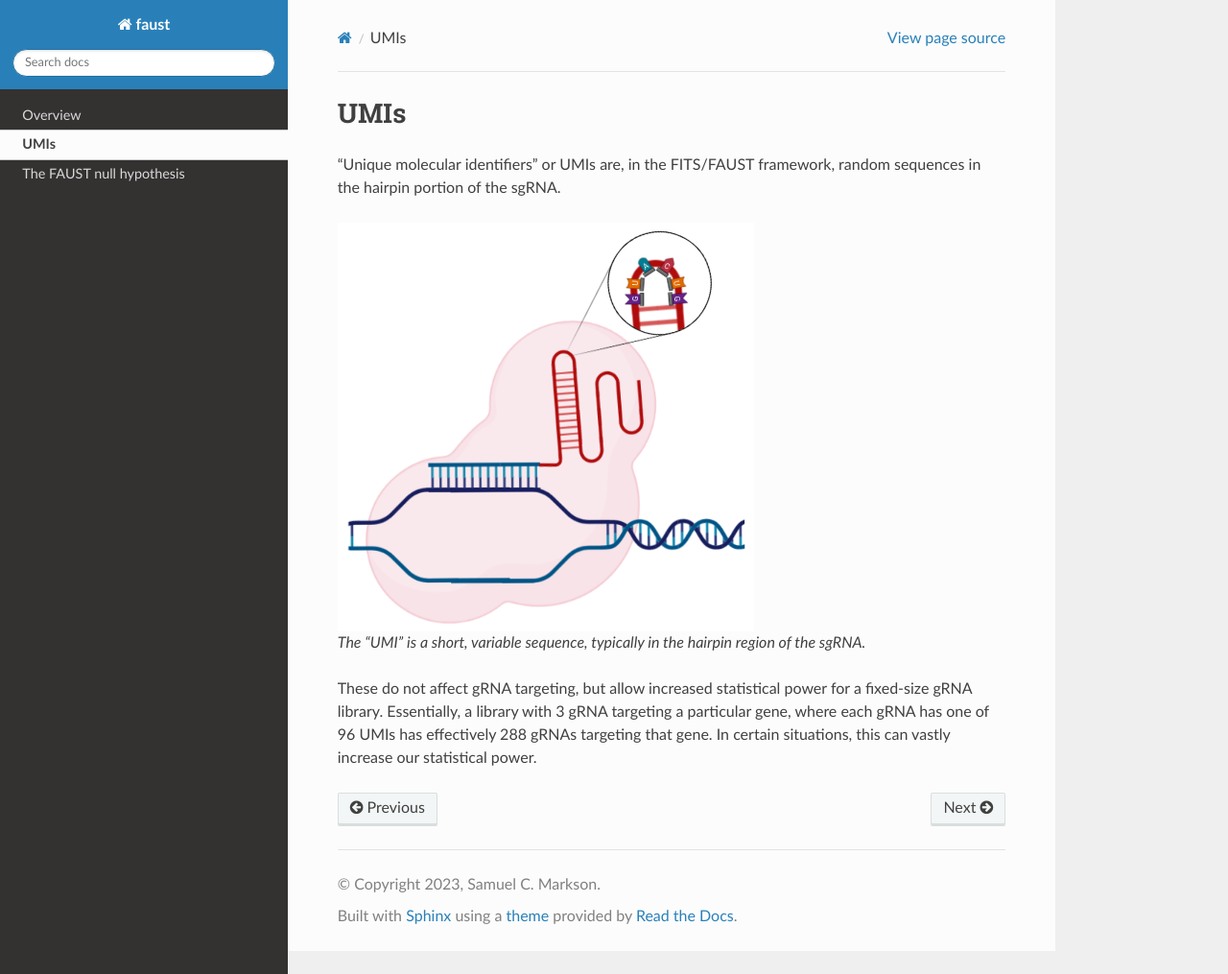
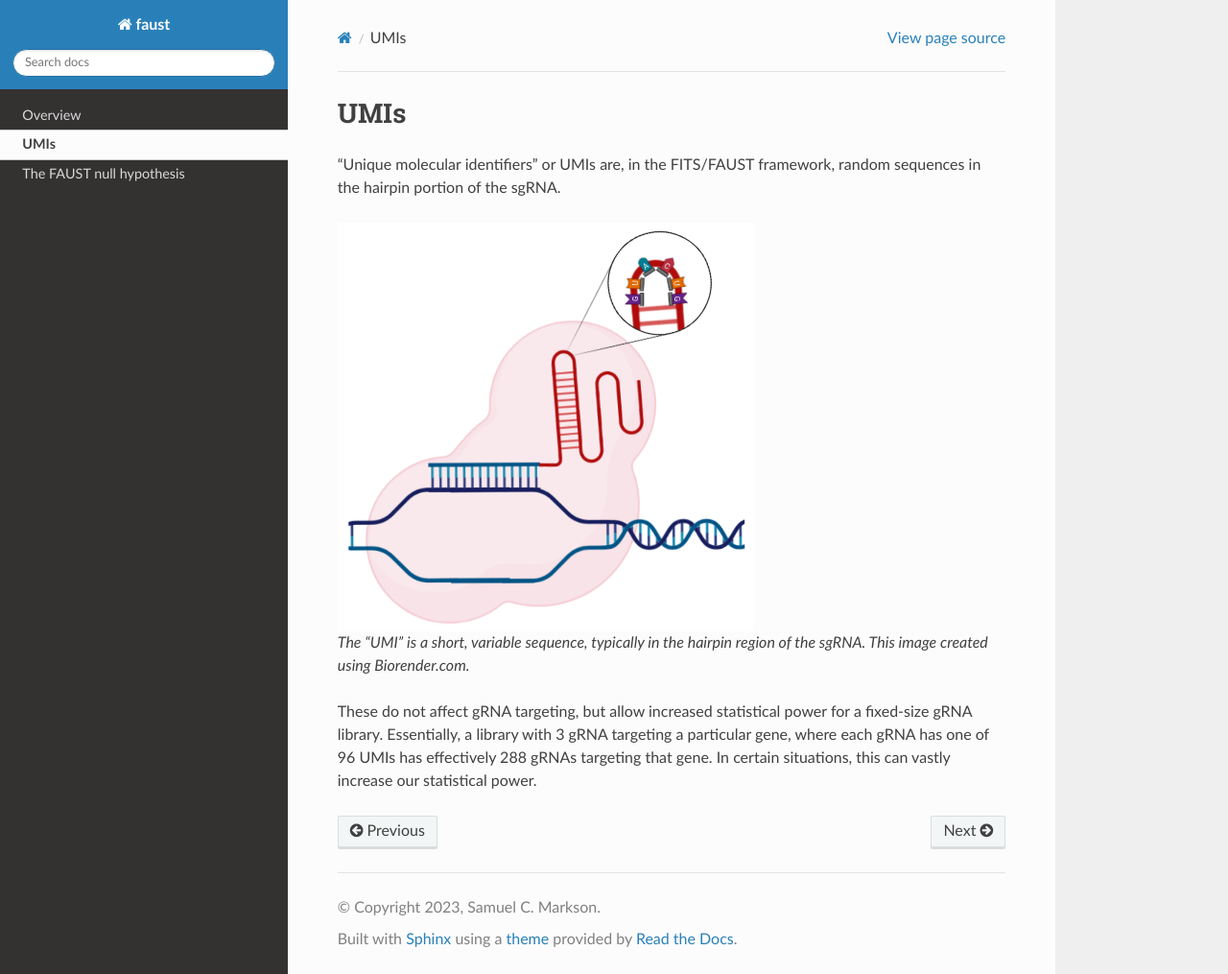
Before and after one commit to scyrusm/faust, a Sphinx documentation site: the page built from docs/umis.rst, in a window 1280 px wide and 1015 px high. Shown: the whole window at 96% size. Built offline with Sphinx 7.4.7 and the Read the Docs theme 2.0.0, drawn with Linux system fonts in a browser that asks for light colours.

Commit message:
adding biorender credit

```diff
--- a/docs/umis.rst
+++ b/docs/umis.rst
@@ -8,6 +8,6 @@ UMIs
 .. figure:: images/gRNAUMIschematic.png
    :alt: UMI schematic
 
-   The "UMI" is a short, variable sequence, typically in the hairpin region of the sgRNA.
+   The "UMI" is a short, variable sequence, typically in the hairpin region of the sgRNA. This image created using Biorender.com.
 
 These do not affect gRNA targeting, but allow increased statistical power for a fixed-size gRNA library. Essentially, a library with 3 gRNA targeting a particular gene, where each gRNA has one of 96 UMIs has effectively 288 gRNAs targeting that gene. In certain situations, this can vastly increase our statistical power.
```
